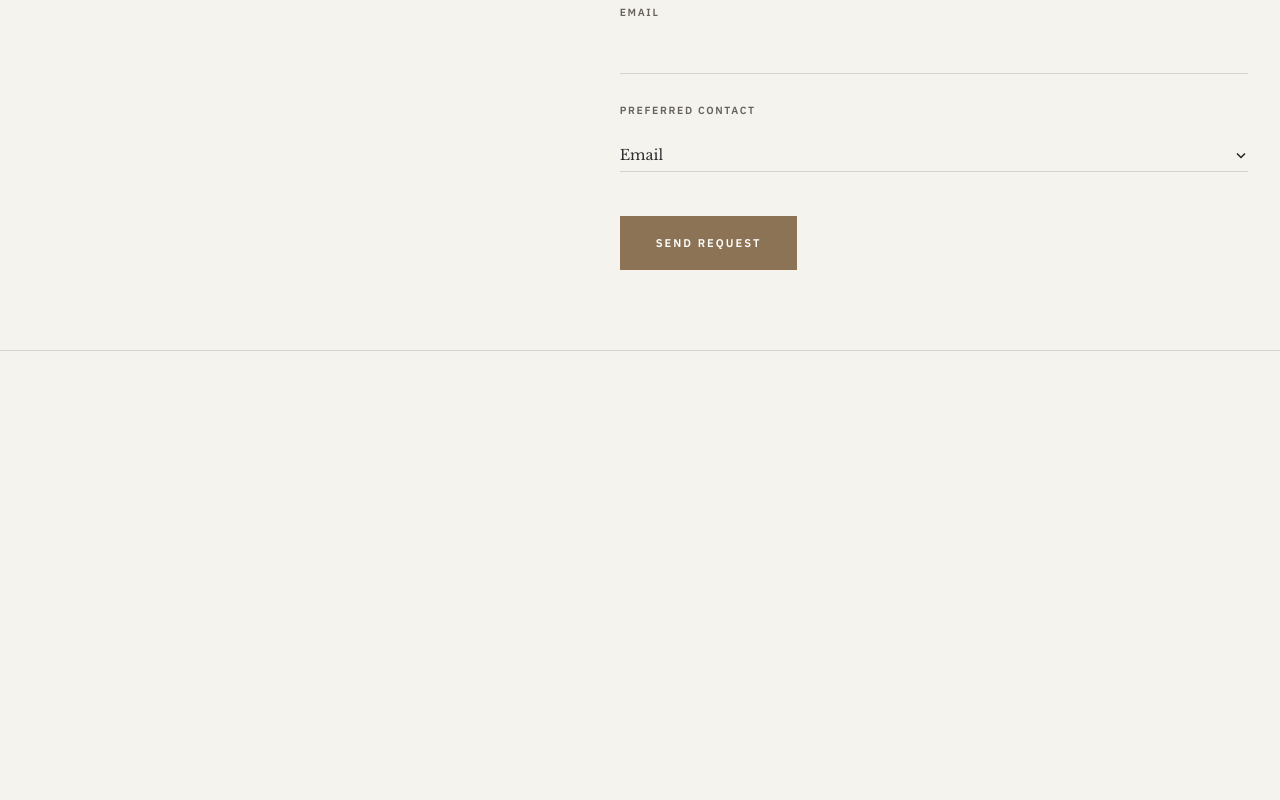
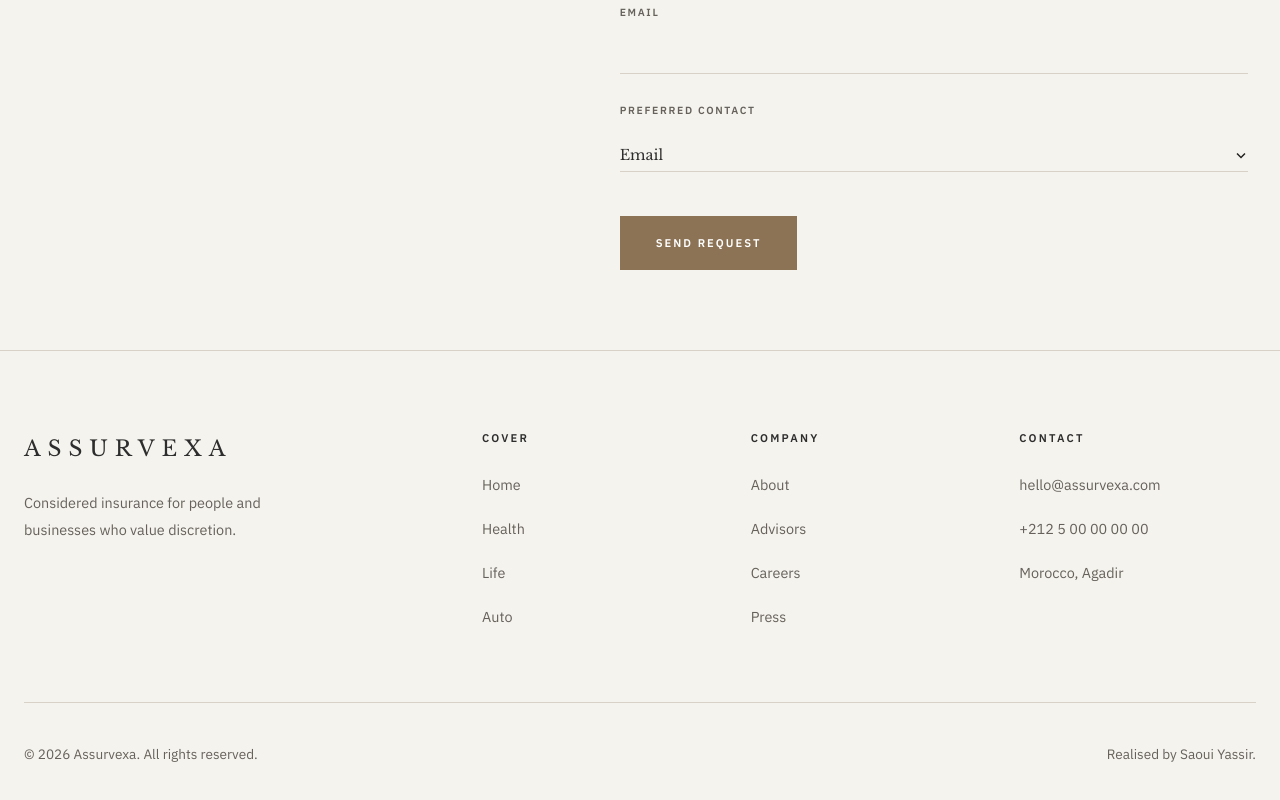
Before and after one commit to SaouiYassir/Assurvexa, a React (Vite) app in the folder Frontend/: page / in a window 1280 px wide. Shown: the part 3001-3801 px from the top of the page. Before the commit the page ends 3352 px from the top, so only its background shows below. Built offline with nearby package versions, Linux system fonts and the light colour scheme.

Commit message:
Footer First Version DOne

```diff
--- a/Frontend/src/App.jsx
+++ b/Frontend/src/App.jsx
@@ -1,5 +1,6 @@
 import Header from "./components/header/Header"
 import Home from "./pages/home/Home"
+import Footer from "./components/Footer/Footer"
 
 function App() {
 
@@ -7,6 +8,7 @@ function App() {
     <>
       <Header />
       <Home />
+      <Footer />
     </>
   )
 }
--- /dev/null
+++ b/Frontend/src/components/Footer/Footer.css
@@ -0,0 +1,177 @@
+/* =========================================
+   ASSURVEXA — FOOTER
+   ========================================= */
+
+.site-footer {
+  --ft-ink: var(--color-ink, #232220);
+  --ft-ink-soft: var(--color-ink-soft, #7a7672);
+  --ft-border: var(--color-border, #d1ccc4);
+  --ft-accent: #8c7355;
+  --ft-ease: cubic-bezier(0.22, 0.61, 0.36, 1);
+
+  padding: 5rem 1.5rem 2.5rem;
+  background: transparent;
+  color: var(--ft-ink-soft);
+  font-family: var(--font-body);
+  box-sizing: border-box;
+}
+
+.site-footer *,
+.site-footer *::before,
+.site-footer *::after {
+  box-sizing: inherit;
+}
+
+.footer-inner {
+  max-width: 1330px;
+  margin: 0 auto;
+}
+
+/* ---------- Grid ---------- */
+.footer-grid {
+  display: grid;
+  grid-template-columns: 1.8fr repeat(3, 1fr);
+  gap: 2rem;
+  padding-bottom: 4.5rem;
+  border-bottom: 1px solid var(--ft-border);
+}
+
+/* ---------- Brand ---------- */
+.footer-logo {
+  display: inline-block;
+  font-family: var(--font-heading, serif);
+  font-size: 1.35rem;
+  font-weight: 400;
+  letter-spacing: 0.32em;
+  text-transform: uppercase;
+  text-decoration: none;
+  color: var(--ft-ink);
+}
+
+.footer-tagline {
+  max-width: 17rem;
+  margin: 1.4rem 0 0;
+  font-size: 0.9rem;
+  line-height: 1.85;
+  color: var(--ft-ink-soft);
+}
+
+/* ---------- Columns ---------- */
+.footer-heading {
+  margin: 0 0 1.6rem;
+  font-family: var(--font-body);
+  font-size: 0.7rem;
+  font-weight: 600;
+  letter-spacing: 0.2em;
+  text-transform: uppercase;
+  color: var(--ft-ink);
+}
+
+.footer-list {
+  display: flex;
+  flex-direction: column;
+  gap: 1.05rem;
+  margin: 0;
+  padding: 0;
+  list-style: none;
+}
+
+.footer-link {
+  position: relative;
+  display: inline-block;
+  padding: 0;
+  border: none;
+  background: none;
+  font: inherit;
+  font-size: 0.9rem;
+  line-height: 1.4;
+  text-align: left;
+  text-decoration: none;
+  color: var(--ft-ink-soft);
+  cursor: pointer;
+  transition: color 0.25s var(--ft-ease);
+}
+
+/* Hairline underline that draws in on hover */
+.footer-link::after {
+  content: "";
+  position: absolute;
+  left: 0;
+  bottom: -2px;
+  width: 100%;
+  height: 1px;
+  background: currentColor;
+  transform: scaleX(0);
+  transform-origin: left;
+  transition: transform 0.3s var(--ft-ease);
+}
+
+.footer-link:hover,
+.footer-link:focus-visible {
+  color: var(--ft-ink);
+}
+
+.footer-link:hover::after,
+.footer-link:focus-visible::after {
+  transform: scaleX(1);
+}
+
+.footer-link:focus-visible,
+.footer-logo:focus-visible {
+  outline: 1px solid var(--ft-accent);
+  outline-offset: 4px;
+}
+
+/* ---------- Bottom bar ---------- */
+.footer-bottom {
+  display: flex;
+  justify-content: space-between;
+  align-items: center;
+  gap: 1rem;
+  padding-top: 2.5rem;
+  font-size: 0.85rem;
+  color: var(--ft-ink-soft);
+}
+
+.footer-bottom p {
+  margin: 0;
+}
+
+/* ---------- Responsive ---------- */
+@media (max-width: 900px) {
+  .footer-grid {
+    grid-template-columns: repeat(3, 1fr);
+    row-gap: 3rem;
+  }
+
+  .footer-brand {
+    grid-column: 1 / -1;
+  }
+}
+
+@media (max-width: 560px) {
+  .site-footer {
+    padding-top: 3.5rem;
+  }
+
+  .footer-grid {
+    grid-template-columns: 1fr 1fr;
+    padding-bottom: 3rem;
+  }
+
+  .footer-col:last-child {
+    grid-column: 1 / -1;
+  }
+
+  .footer-bottom {
+    flex-direction: column;
+    align-items: flex-start;
+  }
+}
+
+@media (prefers-reduced-motion: reduce) {
+  .site-footer .footer-link,
+  .site-footer .footer-link::after {
+    transition: none;
+  }
+}
--- /dev/null
+++ b/Frontend/src/components/Footer/Footer.jsx
@@ -0,0 +1,86 @@
+import { Link } from "react-router-dom";
+import "./Footer.css";
+
+const COLUMNS = [
+  {
+    title: "Cover",
+    links: [
+      { label: "Home", to: "/" },
+      { label: "Health", to: "/health" },
+      { label: "Life", to: "/life" },
+      { label: "Auto", to: "/auto" },
+    ],
+  },
+  {
+    title: "Company",
+    links: [
+      { label: "About", to: "/about" },
+      { label: "Advisors", to: "/advisors" },
+      { label: "Careers", to: "/careers" },
+      { label: "Press", to: "/press" },
+    ],
+  },
+];
+
+function Footer() {
+  const year = new Date().getFullYear();
+
+  return (
+    <footer className="site-footer">
+      <div className="footer-inner">
+        <div className="footer-grid">
+          <div className="footer-brand">
+            <Link to="/" className="footer-logo" aria-label="Assurvexa home">
+              Assurvexa
+            </Link>
+            <p className="footer-tagline">
+              Considered insurance for people and businesses who value
+              discretion.
+            </p>
+          </div>
+
+          {COLUMNS.map((col) => (
+            <nav key={col.title} className="footer-col" aria-label={col.title}>
+              <h3 className="footer-heading">{col.title}</h3>
+              <ul className="footer-list">
+                {col.links.map((link) => (
+                  <li key={link.label}>
+                    <Link to={link.to} className="footer-link">
+                      {link.label}
+                    </Link>
+                  </li>
+                ))}
+              </ul>
+            </nav>
+          ))}
+
+          <div className="footer-col">
+            <h3 className="footer-heading">Contact</h3>
+            <ul className="footer-list">
+              <li>
+                <a href="mailto:hello@assurvexa.com" className="footer-link">
+                  hello@assurvexa.com
+                </a>
+              </li>
+              <li>
+                <a href="tel:+212500000000" className="footer-link">
+                  +212 5 00 00 00 00
+                </a>
+              </li>
+              <li>
+                <a className="footer-link" target="_blank" href="https://www.google.com/maps/place/Agadir+80000/data=!4m2!3m1!1s0xdb3b6e9daad1cc9:0xbcf8d0b78bf48474?sa=X&ved=1t:242&ictx=111">Morocco, Agadir</a>
+              </li>
+            </ul>
+          </div>
+        </div>
+
+        <div className="footer-bottom">
+          <p>© {year} Assurvexa. All rights reserved.</p>
+          <p>Realised by Saoui Yassir.</p>
+        </div>
+      </div>
+    </footer>
+  );
+}
+
+export default Footer;
```
